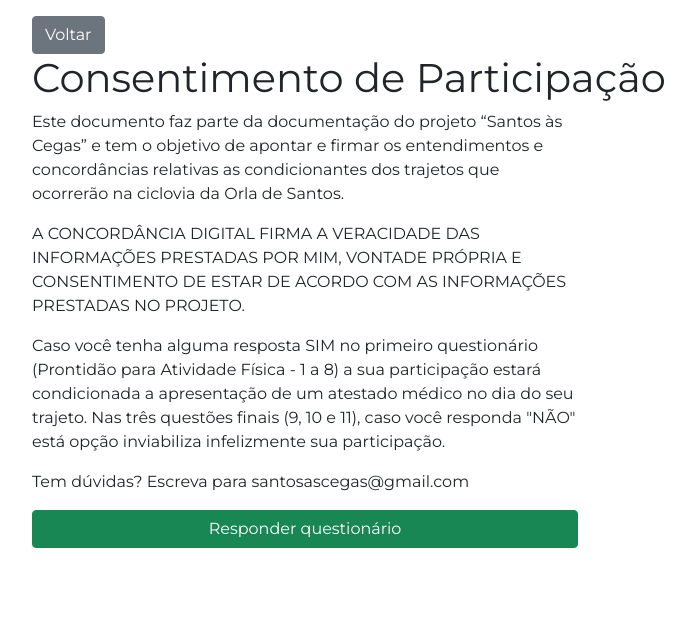
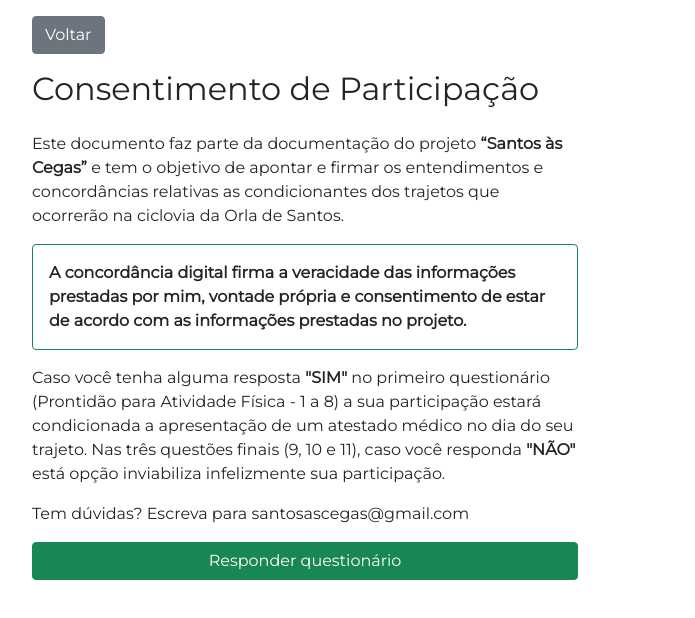
Before and after one commit to RickQs/santos-as-cegas, a Vue app: page /termo-consentimento in a window 1280 px wide. Shown: the top 618 px of the page, without its empty margins (50-745 px from the left). Built offline with nearby package versions, Linux system fonts and the light colour scheme; what vue-the-mask would draw is missing.

Commit message:
feat: melhoria modal dinâmico e ajustes

```diff
--- a/src/views/TermoConsentimento.vue
+++ b/src/views/TermoConsentimento.vue
@@ -1,17 +1,23 @@
 <template>
-    <h1>Consentimento de Participação</h1>
+    <div class="row my-3">
+        <div class="col-12 col-md-12 col-lg-12">
+            <h2>Consentimento de Participação</h2>
+        </div>
+    </div>
 
     <section>
         <div class="row">
             <div class="col-12 col-md-12 col-lg-6">
                 <p>
-                    Este documento faz parte da documentação do projeto “Santos às Cegas” e tem o objetivo de apontar e firmar os entendimentos e concordâncias relativas as condicionantes dos trajetos que ocorrerão na ciclovia da Orla de Santos.
+                    Este documento faz parte da documentação do projeto <strong>“Santos às Cegas”</strong> e tem o objetivo de apontar e firmar os entendimentos e concordâncias relativas as condicionantes dos trajetos que ocorrerão na ciclovia da Orla de Santos.
                 </p>
+                <div class="card border-success mb-3">
+                    <div class="card-body">
+                        <strong>A concordância digital firma a veracidade das informações prestadas por mim, vontade própria e consentimento de estar de acordo com as informações prestadas no projeto.</strong>
+                    </div>
+                </div>
                 <p>
-                    A CONCORDÂNCIA DIGITAL FIRMA A VERACIDADE DAS INFORMAÇÕES PRESTADAS POR MIM, VONTADE PRÓPRIA E CONSENTIMENTO DE ESTAR DE ACORDO COM AS INFORMAÇÕES PRESTADAS NO PROJETO.
-                </p>
-                <p>
-                    Caso você tenha alguma resposta SIM no primeiro questionário (Prontidão para Atividade Física - 1 a 8) a sua participação estará condicionada a apresentação de um atestado médico no dia do seu trajeto. Nas três questões finais (9, 10 e 11), caso você responda "NÃO" está opção inviabiliza infelizmente sua participação.
+                    Caso você tenha alguma resposta <strong>"SIM"</strong> no primeiro questionário (Prontidão para Atividade Física - 1 a 8) a sua participação estará condicionada a apresentação de um atestado médico no dia do seu trajeto. Nas três questões finais (9, 10 e 11), caso você responda <strong>"NÃO"</strong> está opção inviabiliza infelizmente sua participação.
                 </p>
                 <p>
                     Tem dúvidas? Escreva para santosascegas@gmail.com
@@ -28,7 +34,7 @@
                         <div class="modal-content">
                             <div class="modal-header">
                                 <h5 class="modal-title" :id="`staticBackdropLabel${question.id}`">
-                                    <strong>Questão {{ question.id + 1 }}</strong>
+                                    Questão {{ i + 1 }}
                                 </h5>
                                 <button @click="clearAnswersList" type="button" class="btn-close" data-bs-dismiss="modal" aria-label="Close"></button>
                             </div>
@@ -36,9 +42,9 @@
                             {{ question.question }}
                         </div>
                             <div class="modal-footer d-flex">
-                                <button v-show="question.id > 0" type="button" class="me-auto btn btn-light" :data-bs-target="previousModal(question.id)" data-bs-toggle="modal">Anterior</button>
-                                <button @click="appendAnswer(i, 'no')" ref="btnYes" type="button" class="btn btn-secondary" :data-bs-target="nextModal(i, question.id)" data-bs-toggle="modal">{{ question.answers.no }}</button>
-                                <button @click="appendAnswer(i, 'yes')" ref="btnNo" type="button" class="btn btn-secondary" :data-bs-target="nextModal(i, question.id)" data-bs-toggle="modal">{{ question.answers.yes }}</button>
+                                <button v-show="i > 0" type="button" class="me-auto btn btn-light" :data-bs-target="previousModal(question.id)" data-bs-toggle="modal">Anterior</button>
+                                <button @click="appendAnswer(i, 'no')" type="button" class="btn btn-secondary" :data-bs-target="nextModal(i, question.id)" data-bs-toggle="modal">{{ question.answers.no }}</button>
+                                <button @click="appendAnswer(i, 'yes')" type="button" class="btn btn-secondary" :data-bs-target="nextModal(i, question.id)" data-bs-toggle="modal">{{ question.answers.yes }}</button>
                             </div>
                         </div>
                     </div>
@@ -49,15 +55,38 @@
                     <div class="modal-dialog modal-dialog-centered">
                         <div class="modal-content">
                             <div class="modal-header">
-                                <h5 class="modal-title" id="staticBackdropSubmitLabel">
-                                    <strong>Deseja enviar?</strong>
+                                <h5 v-if="arrayContains(answersList.slice(0,8), 'yes') || arrayContains(answersList.slice(8), 'no')" class="modal-title" id="staticBackdropSubmitLabel">
+                                    Atenção
+                                </h5>
+                                <h5 v-else class="modal-title" id="staticBackdropSubmitLabel">
+                                    Deseja terminar?
                                 </h5>
                                 <button @click="clearAnswersList" type="button" class="btn-close" data-bs-dismiss="modal" aria-label="Close"></button>
                             </div>
-                            <div class="modal-footer d-flex">
-                                <button type="button" class="me-auto btn btn-light" :data-bs-target="previousModal(questions.length)" data-bs-toggle="modal">Voltar à última questão</button>
+                            <div v-if="arrayContains(answersList.slice(8), 'no')" class="modal-body">
+                                <p>Ao responder <strong>"NÃO"</strong> em pelo menos uma das últimas 3 questões (9 a 11), você infelizmente não pode participar.</p>
+                            </div>
+                            <div v-else-if="arrayContains(answersList.slice(0,8), 'yes')" class="modal-body">
+                                <p>Ao responder <strong>"SIM"</strong> em pelo menos uma das questões de Prontidão para Atividade Física (1 a 8), é necessário apresentar atestado médico no dia do passeio.</p>
+                                <div class="form-check">
+                                    <input @click="toggleCheck" type="checkbox" class="form-check-input border-success" id="exampleCheck">
+                                    <label class="form-check-label" for="exampleCheck">Declaro que apresentarei atestado médico possibilitando atividades físicas aeróbicas.</label>
+                                </div>
+                            </div>
+                            <div v-if="arrayContains(answersList.slice(8), 'no')" class="modal-footer d-flex">
+                                <button type="button" class="me-auto btn btn-light" :data-bs-target="previousModal(questions.length)" data-bs-toggle="modal">Voltar</button>
+                                <button class="btn btn-success" data-bs-dismiss="modal">Entendido</button>
+                            </div>
+                            <div v-else-if="arrayContains(answersList.slice(0,8), 'yes')" class="modal-footer d-flex">
+                                <button type="button" class="me-auto btn btn-light" :data-bs-target="previousModal(questions.length)" data-bs-toggle="modal">Voltar</button>
                                 <button @click="clearAnswersList" type="button" class="btn btn-light" data-bs-dismiss="modal">Cancelar</button>
-                                <button type="button" class="btn btn-success" data-bs-dismiss="modal">Enviar</button>
+                                <button v-if="!isChecked" class="btn btn-success" data-bs-dismiss="modal" disabled>Enviar</button>
+                                <button v-else class="btn btn-success" data-bs-dismiss="modal">Enviar</button>
+                            </div>
+                            <div v-else class="modal-footer d-flex">
+                                <button type="button" class="me-auto btn btn-light" :data-bs-target="previousModal(questions.length)" data-bs-toggle="modal">Voltar</button>
+                                <button @click="clearAnswersList" type="button" class="btn btn-light" data-bs-dismiss="modal">Cancelar</button>
+                                <button class="btn btn-success" data-bs-dismiss="modal">Enviar</button>
                             </div>
                         </div>
                     </div>
@@ -74,7 +103,8 @@ export default {
     data() {
         return {
             questions,
-            answersList: []
+            answersList: [],
+            isChecked: false
         }
     },
     methods: {
@@ -91,6 +121,12 @@ export default {
         },
         nextModal(index, questionId) {
             return index !== (this.questions.length - 1) ? `#staticBackdrop${questionId + 1}` : '#staticBackdropSubmit'
+        },
+        toggleCheck() {
+            this.isChecked = !this.isChecked
+        },
+        arrayContains(arr, target) {
+            return arr.includes(target)
         }
     }
 }
```
